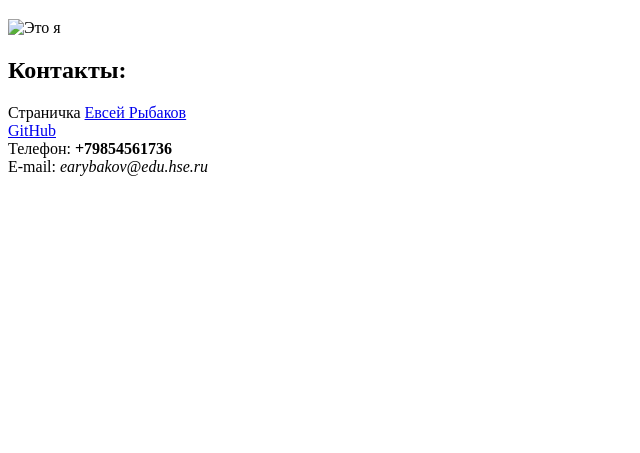
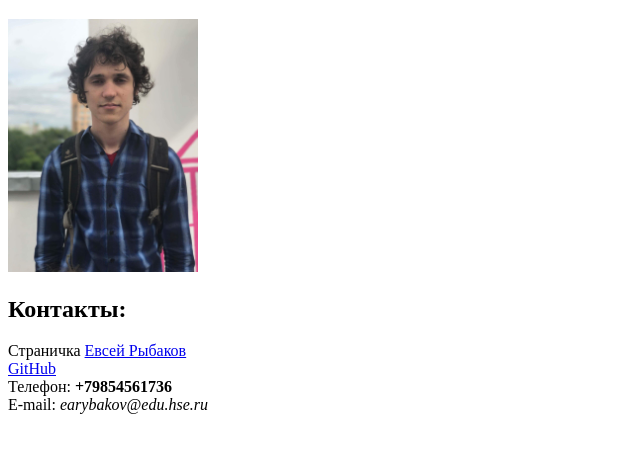
Before and after one commit to Jaecaerys777/Jaecaerys777.github.io, a plain HTML site: page index.html in a window 1280 px wide. Shown: the part 61-514 px from the top of the page, without its empty margins (0-640 px from the left). Drawn offline with Linux system fonts and the light colour scheme.

Commit message:
Update index.html

```diff
--- a/index.html
+++ b/index.html
@@ -6,7 +6,7 @@
     </head>
     <body>
       <left><h1>Евсей Рыбаков</h1></left>
-      <left><img alt="Это я" width="15%" src="me.jpg"></left>
+      <left><img alt="Это я" width="15%" src="Evsey.jpg"></left>
       <br/>
       <h2>Контакты:</h2>
       Страничка <a href=https://vk.com/id57151266>Евсей Рыбаков</a>
```
